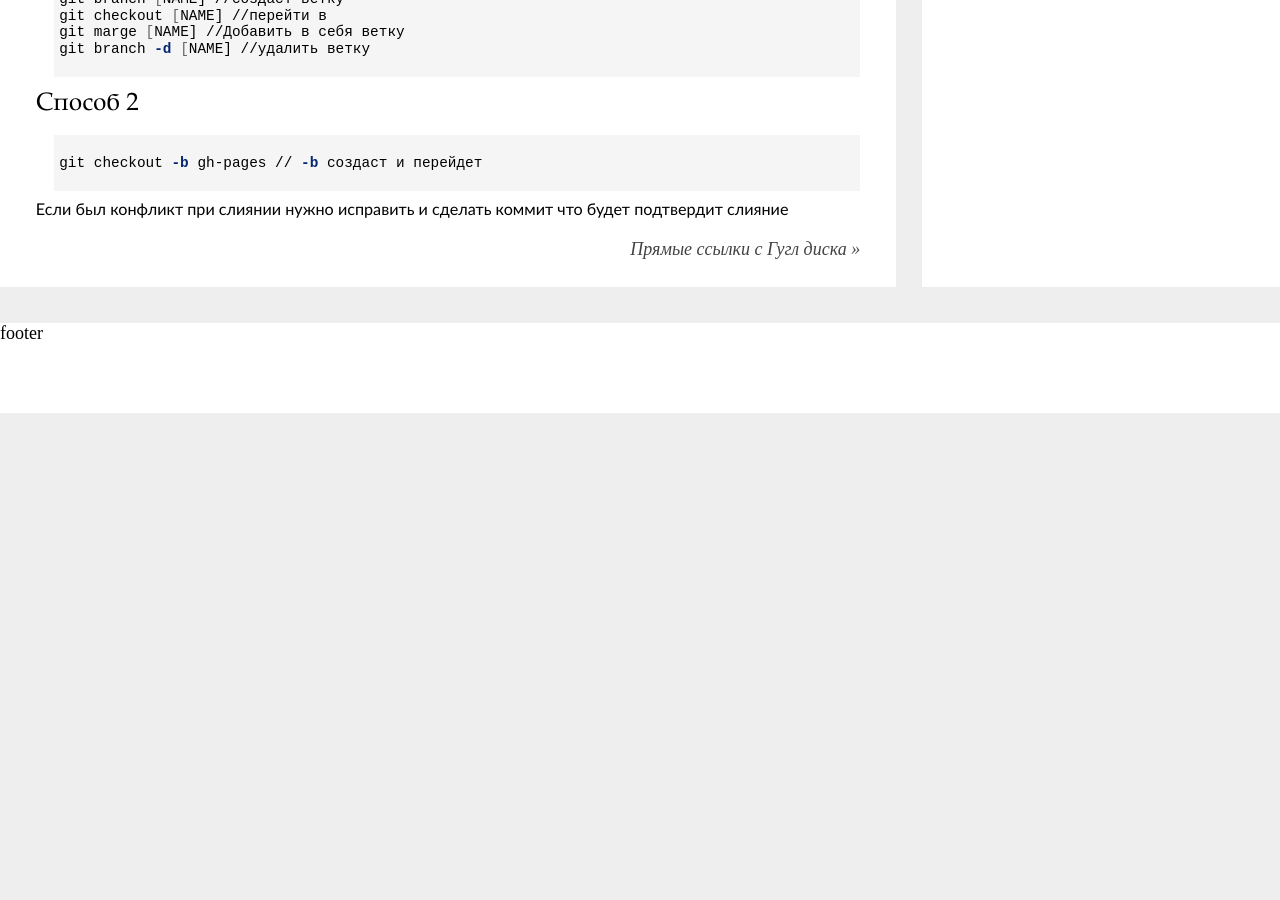
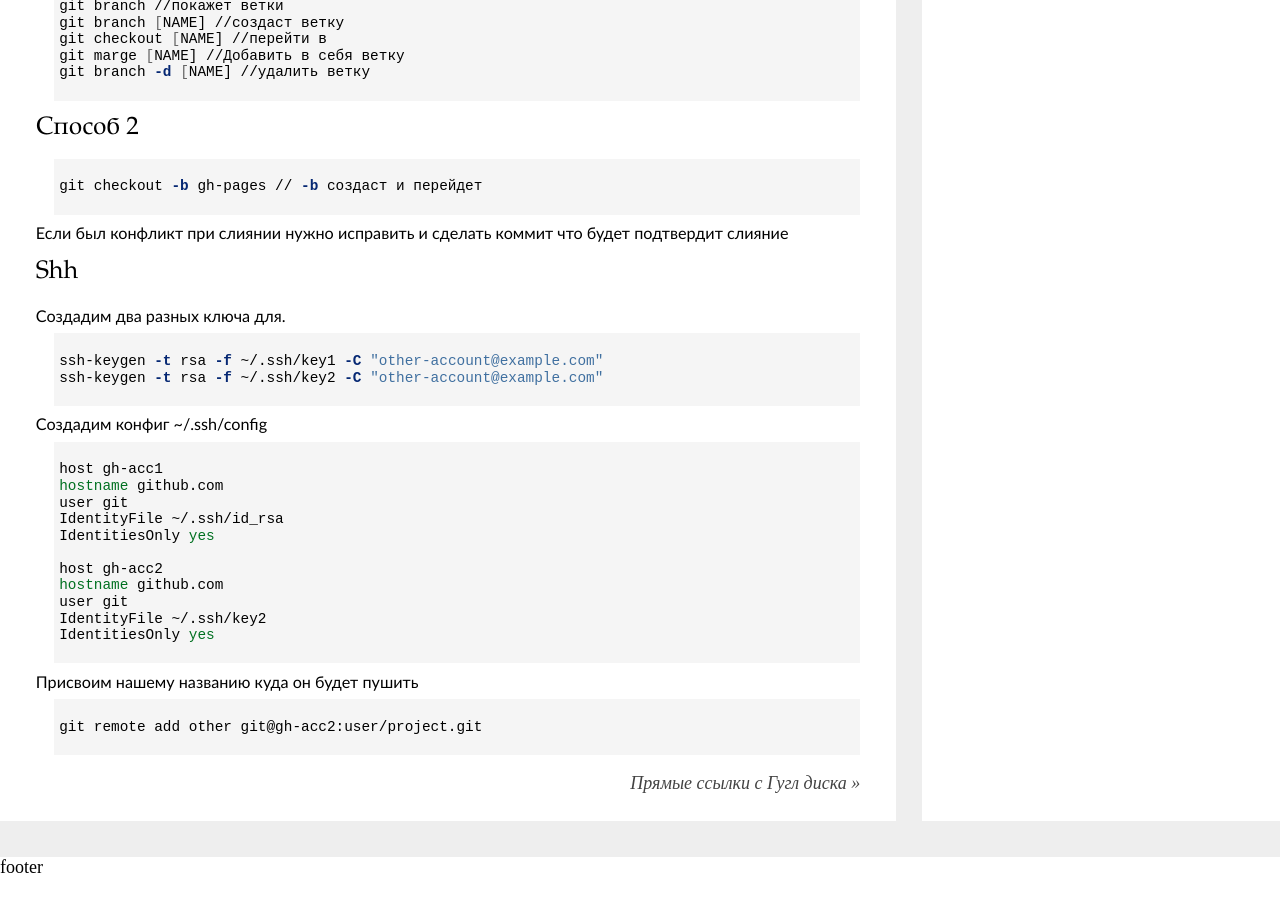
Before and after one commit to webzwezda/CodeNinja, a Jekyll site: the page built from _posts/Web-Services/2018-01-20-quick-start-git-and-github.html, in a window 1280 px wide and 900 px high, scrolled down 1689 px. Built offline with Jekyll 4.4.1, drawn with Linux system fonts in a browser that asks for light colours; before the commit the page ends 2102 px from its top, so only the background shows below that.

Commit message:
com op1.2

```diff
--- a/_posts/Web-Services/2018-01-20-quick-start-git-and-github.html
+++ b/_posts/Web-Services/2018-01-20-quick-start-git-and-github.html
@@ -12,6 +12,7 @@ description: "Краткое руководство по использован
   <li><a class="link" href="#delSGA">Удаление из staging area</a></li>
   <li><a class="link" href="#push">Отправка на GitHub</a></li>
   <li><a class="link" href="#vetv">Ветки</a></li>
+  <li><a class="link" href="#ssh">ssh</a></li>
 </ul>
 <h3 id="podgotovka">Подготовка</h3>
 <p>Нам понадобится <a href="https://git-scm.com/downloads" class="link">Git download</a> и <a href="https://github.com/webzwezda" class="link">GitHub</a></p>
@@ -74,3 +75,27 @@ git branch -d [NAME] //удалить ветку
 git checkout -b gh-pages // -b создаст и перейдет
 {% endhighlight %}
 <p>Если был конфликт при слиянии нужно исправить и сделать коммит что будет подтвердит слияние</p>
+<h3 id="ssh">Shh</h3>
+<p>Создадим два разных ключа для.</p>
+{% highlight bash %}
+ssh-keygen -t rsa -f ~/.ssh/key1 -C "other-account@example.com"
+ssh-keygen -t rsa -f ~/.ssh/key2 -C "other-account@example.com"
+{% endhighlight %}
+<p>Создадим конфиг ~/.ssh/config</p>
+{% highlight bash %}
+host gh-acc1
+hostname github.com
+user git
+IdentityFile ~/.ssh/id_rsa
+IdentitiesOnly yes
+
+host gh-acc2
+hostname github.com
+user git
+IdentityFile ~/.ssh/key2
+IdentitiesOnly yes
+{% endhighlight %}
+<p>Присвоим нашему названию куда он будет пушить</p>
+{% highlight bash %}
+git remote add other git@gh-acc2:user/project.git
+{% endhighlight %}
```
